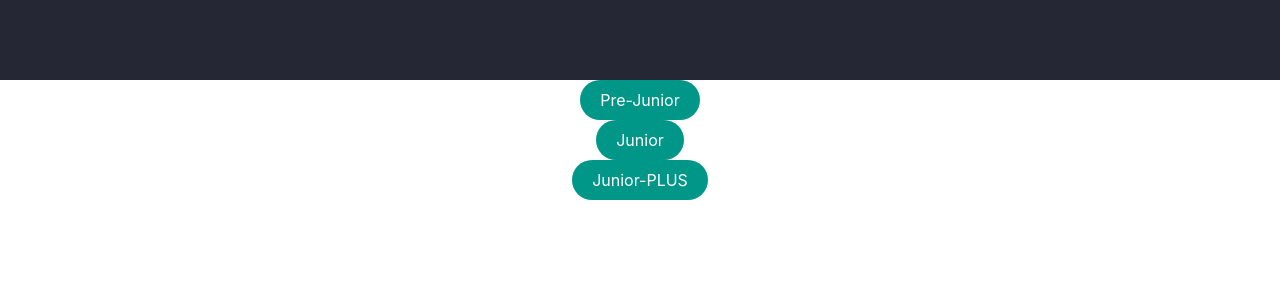
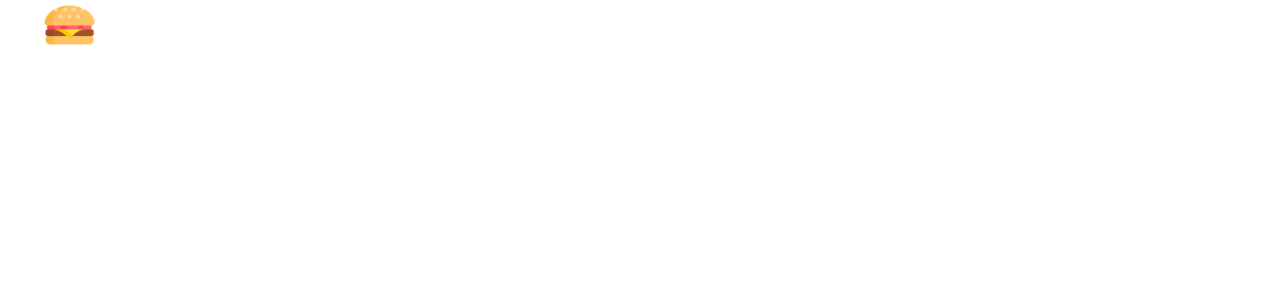
Before and after one commit to nazarPryt/Tasks-from-Ignat, a React (Create React App) app: page / in a window 1280 px wide. Shown: the top 300 px of the page. Built offline with nearby package versions, Linux system fonts and the light colour scheme.

Commit message:
5-th task seems to be done

```diff
--- a/src/p2-homeworks/h5-rrd-v6/Burger.module.css
+++ b/src/p2-homeworks/h5-rrd-v6/Burger.module.css
@@ -1,17 +1,4 @@
-* {
-    margin: 0;
-    box-sizing: border-box;
-}
 
-/* ---------------- Navbar and burger menu ------------------ */
-.nav {
-    width: 100%;
-    height: 5em;
-    background-color: rgb(37, 39, 53);
-    display: flex;
-    justify-content: flex-start;
-    padding: 1em;
-}
 .navLink {
     background-color: #009688;
     padding: 10px 20px;
@@ -20,68 +7,35 @@
     border-radius: 20px;
     text-decoration: none;
 }
-.navLink_Wrap {
+
+.burgerWrap_open {
+    position: absolute;
     display: flex;
-    flex-direction: column;
     align-items: center;
-    justify-content: space-evenly;
-    margin: 0 auto;
-    height: 100%;
+    left: -370px;
+    top:0;
+    transition: 0.2s linear;
 }
-.burgerMenu {
-    height: 100%;
-    width: 4em;
+.burgerWrap_close {
+    position: absolute;
     display: flex;
-    flex-direction: column;
-    align-items: flex-start;
-    justify-content: space-between;
-    cursor: pointer;
+    align-items: center;
+    left: 0;
+    top:0;
+    transition: 0.2s linear;
 }
+.burgerIcon img{
+    width: 50px;
+    height: 50px;
+    margin-left: 50px;
+    animation: wiggle 3s infinite ;
 
-.burgerBar {
-    width: 4em;
-    height: 0.5em;
-    background-color: rgb(0, 183, 255);
-    border-radius: 0.5em;
 }
-
-.menu {
-    width: 20%;
-    height: 100vh;
-    background-color: rgb(154, 181,240);
-    position: absolute;
-    top: 0;
-    z-index: -1;
+@keyframes wiggle {
+    0% { transform: translate(4px,0px); }
+    20% { transform: translate(-4px, 0px); }
+    40% { transform: translate(4px,0px); }
+    60% { transform: translate(-4px, 0px); }
+    80% { transform: translate(4px,0px); }
+    100% { transform: translate(-4px, 0px); }
 }
-
-/* ------------- sliding menu ------------------ */
-.hidden {
-    display: none;
-}
-
-.visible {
-    display: inherit;
-}
-
-/* ----- animations--------- */
-/* clicked */
-.burgerBar.clicked:nth-child(1){
-    transform: rotate(45deg) translate(0.75em, 1.25em);
-    transition: ease-out 0.5s;
-}
-
-.burgerBar.clicked:nth-child(2){
-    transform: scale(0.1);
-    transition: ease-out 0.5s;
-}
-
-.burgerBar.clicked:nth-child(3){
-    transform: rotate(135deg) translate(-0.5em, 1em);
-    transition: ease-out 0.5s;
-}
-
-/* unclicked */
-.burgerBar.unclicked {
-    transform: rotate(0) translate(0);
-    transition: cubic-bezier(0.175, 0.885, 0.32, 1.275) 0.5s;
-}
--- a/src/p2-homeworks/h5-rrd-v6/Burger.tsx
+++ b/src/p2-homeworks/h5-rrd-v6/Burger.tsx
@@ -1,43 +1,28 @@
 import React, {useState} from 'react';
-import s from'./Burger.module.css'
+import s from './Burger.module.css'
 import {Link} from "react-router-dom";
 import {PATH} from "./Pages";
+import logo from './cheeseburger.png'
+
 const Burger = () => {
 
-    // to change burger classes
-    const [burger_class, setBurgerClass] = useState("burgerBar unclicked")
-    const [menu_class, setMenuClass] = useState("menu hidden")
-    const [isMenuClicked, setIsMenuClicked] = useState(false)
+const [click , setClick] = useState<boolean>(true)
+    console.log(click)
 
-    // toggle burger menu change
-    const updateMenu = () => {
-        if (!isMenuClicked) {
-            setBurgerClass("burgerBar clicked")
-            setMenuClass("menu visible")
-        } else {
-            setBurgerClass("burgerBar unclicked")
-            setMenuClass("menu hidden")
-        }
-        setIsMenuClicked(!isMenuClicked)
+
+
+    const onClickHandler = () => {
+        setClick(!click)
     }
-
     return (
-        <div>
-            <nav className={s.nav}>
-                <div className={s.burgerMenu} onClick={updateMenu}>
-                    <div className={burger_class}></div>
-                    <div className={burger_class}></div>
-                    <div className={burger_class}></div>
-                </div>
-
-            </nav>
-
-            <div className={`${menu_class}`}>
-                <div className={s.navLink_Wrap}>
+        <div className={click ? `${s.burgerWrap_open}` : `${s.burgerWrap_close}`}>
+            <nav className={s.navLink_Wrap}>
                 <Link className={s.navLink} to={PATH.PRE_JUNIOR}>Pre-Junior</Link>
                 <Link className={s.navLink} to={PATH.JUNIOR}>Junior</Link>
                 <Link className={s.navLink} to={PATH.JUNIOR_PLUS}>Junior-PLUS</Link>
-                </div>
+            </nav>
+            <div className={s.burgerIcon} onClick={onClickHandler}>
+                <img src={logo} alt=""/>
             </div>
         </div>
     )
```
Also changed, not shown: src/p2-homeworks/h5-rrd-v6/Header.tsx (+0 -8 lines), src/p2-homeworks/h5-rrd-v6/cheeseburger.png (added), src/p2-homeworks/h5-rrd-v6/ddd.svg (added).
